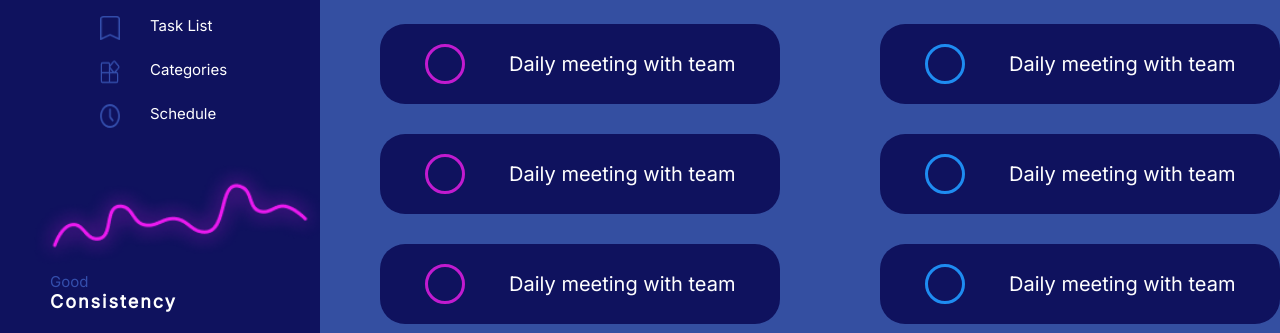
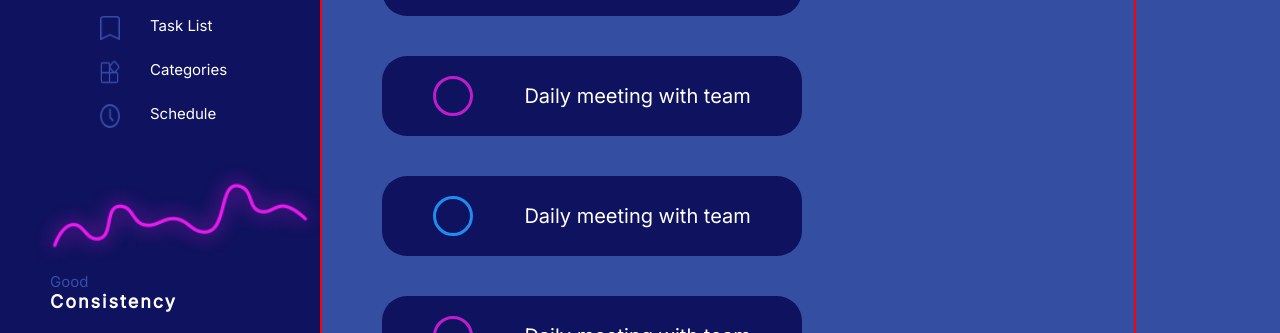
Before and after one commit to DivyanshTungaria-01/to-do-app, a website: page public/index.html in a window 1280 px wide. Shown: the part 467-800 px from the top of the page. Drawn offline with Linux system fonts and the light colour scheme.

Commit message:
BottomBoxesDone

```diff
--- a/public/index.html
+++ b/public/index.html
@@ -134,7 +134,6 @@
                     <p>TODAY'S TASKS<p>
                 </div>
                 <div class="bottomboxes">
-                    <div class="row1">
                         <div class="box1">
                             <div class="checkbox1">
 
@@ -143,16 +142,6 @@
                                 <p>Daily meeting with team</p>
                             </div>
                         </div>
-                        <div class="box2">
-                            <div class="checkbox2">
-
-                            </div>
-                            <div class="boxpara">
-                                <p>Daily meeting with team</p>
-                            </div>
-                        </div>
-                    </div>
-                    <div class="row1">
                         <div class="box1">
                             <div class="checkbox1">
 
@@ -161,16 +150,6 @@
                                 <p>Daily meeting with team</p>
                             </div>
                         </div>
-                        <div class="box2">
-                            <div class="checkbox2">
-
-                            </div>
-                            <div class="boxpara">
-                                <p>Daily meeting with team</p>
-                            </div>
-                        </div>
-                    </div>
-                    <div class="row1">
                         <div class="box1">
                             <div class="checkbox1">
 
@@ -179,16 +158,6 @@
                                 <p>Daily meeting with team</p>
                             </div>
                         </div>
-                        <div class="box2">
-                            <div class="checkbox2">
-
-                            </div>
-                            <div class="boxpara">
-                                <p>Daily meeting with team</p>
-                            </div>
-                        </div>
-                    </div>
-                    <div class="row1">
                         <div class="box1">
                             <div class="checkbox1">
 
@@ -197,16 +166,6 @@
                                 <p>Daily meeting with team</p>
                             </div>
                         </div>
-                        <div class="box2">
-                            <div class="checkbox2">
-
-                            </div>
-                            <div class="boxpara">
-                                <p>Daily meeting with team</p>
-                            </div>
-                        </div>
-                    </div>
-                    <div class="row1">
                         <div class="box1">
                             <div class="checkbox1">
 
@@ -215,18 +174,24 @@
                                 <p>Daily meeting with team</p>
                             </div>
                         </div>
-                        <div class="box2">
-                            <div class="checkbox2">
-
-                            </div>
-                            <div class="boxpara">
-                                <p>Daily meeting with team</p>
-                            </div>
-                        </div>
-                    </div>
                 </div>
             </div>
         </div>
     </div>
+
+    <script>
+        const checkboxes = document.querySelectorAll('.checkbox1')
+        const content = document.querySelectorAll('.boxpara')
+        // console.log(content)
+        checkboxes.forEach(function(checkbox,i){
+            checkbox.addEventListener('click',function(){
+                checkbox.classList.toggle('checked');
+                checkbox.classList.toggle('checkbox1');
+                content[i].childNodes[1].classList.toggle('strike');
+
+            })
+
+        })
+    </script>
 </body>
 </html>
--- a/public/src/css/main.css
+++ b/public/src/css/main.css
@@ -289,6 +289,16 @@
     flex-direction: row;
     margin-bottom: 3rem;
   }
+
+  .bottomboxes{
+    display: flex;
+    justify-content: space-between;
+    flex-wrap: wrap;
+    border: 2px solid red;
+    width: 85%;
+    padding-left: 6rem;
+  }
+
   .box1{
     display: flex;
     flex-direction: row;
@@ -297,17 +307,32 @@
     width: 42rem;
     height: 8rem;
     background-color: #0F125E;
-    margin-left: 6rem;
     border-radius: 25px;
+    margin: 2rem 0;
   }
 
-  .checkbox1 {
+  .checkbox1,.checked {
     height: 4rem;
     width: 4rem;
+    border-radius: 50%;
+    /* background-image: url(public\src\images\icons\checkmark.png); */
+    background-position: center;
+    cursor: pointer;
+  }
+
+  .checked{
+    background: url('../images/icons/checkmark.png');
+    background-repeat: no-repeat;
+    background-position: center;
+    background-size: cover;
+  }
+
+  .box1:nth-child(2n) .checkbox1 {
     border: 3px solid #C11BCF;
-    border-radius: 50%;
-    background-image: url(public\src\images\icons\checkmark.png);
-    background-position: center;
+  }
+
+  .box1:nth-child(2n-1) .checkbox1{
+    border: 3px solid #1e8cf1;
   }
 
   .boxpara{
@@ -317,25 +342,11 @@
 
   }
 
-  .box2{
-    display: flex;
-    flex-direction: row;
-    align-items: center;
-    justify-content: space-evenly;
-    width: 42rem;
-    height: 8rem;
-    background-color: #0F125E;
-    border-radius: 25px;
-    margin-left: 10rem;
+  .strike{
+    text-decoration: line-through;
   }
 
-  .checkbox2 {
-    height: 4rem;
-    width: 4rem;
-    border: 3px solid #1E8CF1;
-    border-radius: 50%;
 
-  }
 
   @media (max-height: 1300px){
     #profile{
```
Also changed, not shown: public/src/images/icons/checkmark.png.
